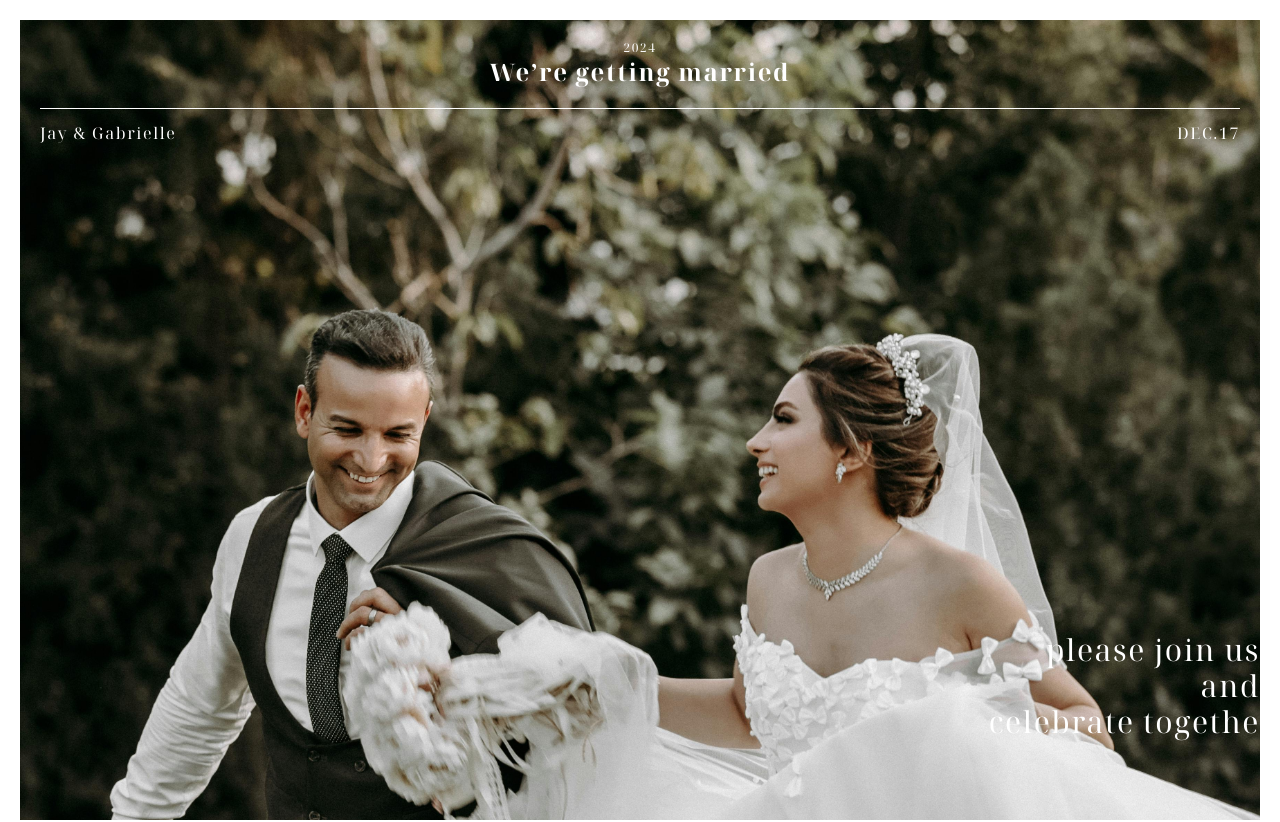
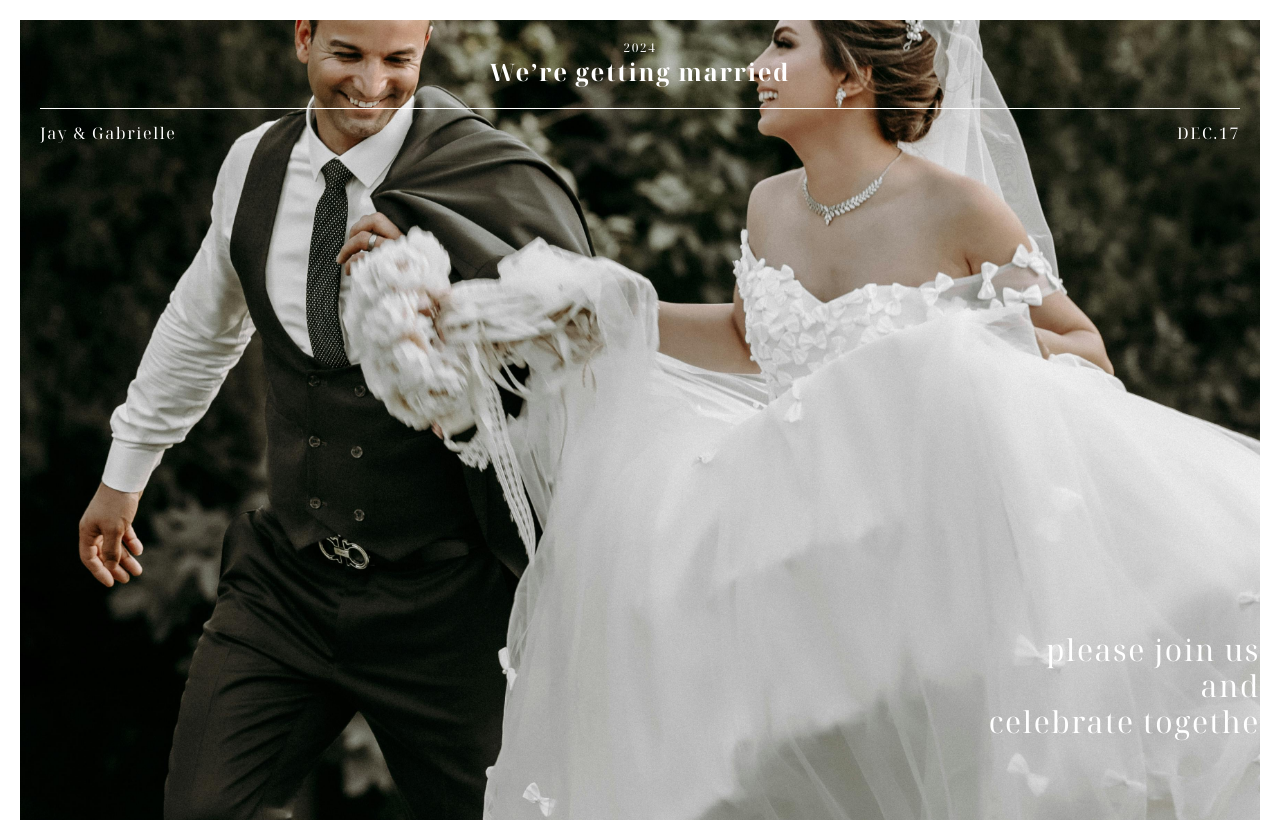
Before and after one commit to tingxuan0911/weddingInvitation, a Vue app: page / in a window 1280 px wide. Shown: the top 822 px of the page. Built offline with nearby package versions, Linux system fonts and the light colour scheme.

Commit message:
header修改

```diff
--- a/src/components/header.vue
+++ b/src/components/header.vue
@@ -5,8 +5,8 @@ import headerPic from "@/img/header.jpg";
 <template>
   <div>
     <div class="p-5 mb-32">
-      <div
-        class="relative w-full h-dvh p-5 bg-cover bg-fixed text-white text-center"
+       <div
+        class="relative w-full h-dvh p-5 bg-cover bg-center bg-fixed text-white text-center"
         :style="{ 'background-image': `url(${headerPic})` }"
       >
         <div class="text-xs">2024</div>
```
